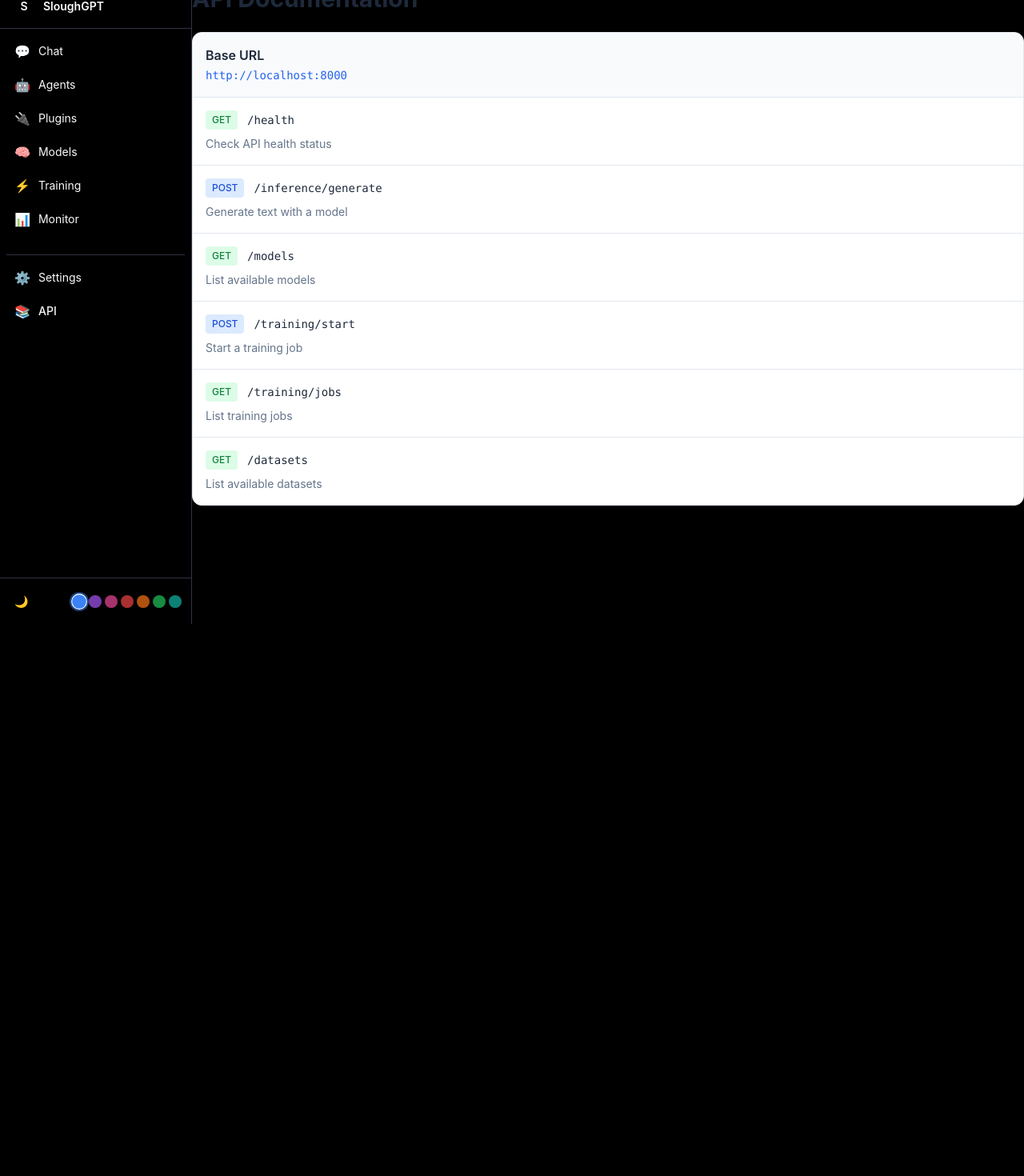
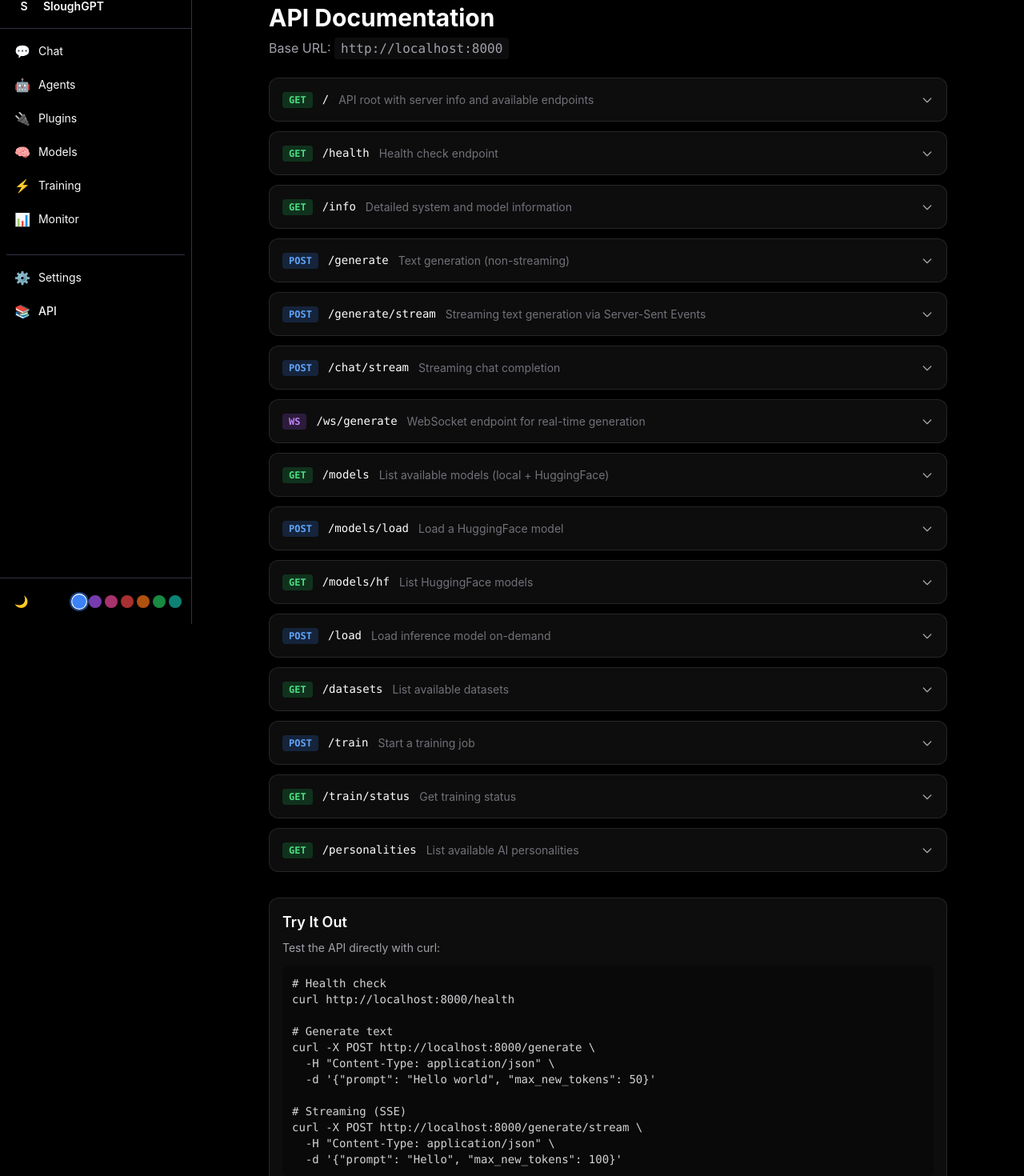
Before and after one commit to iamtowbee/sloughGPT, a Next.js app in the folder web/: page /api-docs in a window 1280 px wide. Shown: the part 20-1490 px from the top of the page at 80% size. Before the commit the page ends 800 px from the top, so only its background shows below. Built offline with nearby package versions, Linux system fonts and the light colour scheme.

Commit message:
feat: Add comprehensive API docs page
- List all 16 API endpoints with descriptions
- Expandable sections showing request body
- Method badges (GET, POST, WS)
- curl examples section

```diff
--- a/web/app/(app)/api-docs/page.tsx
+++ b/web/app/(app)/api-docs/page.tsx
@@ -1,40 +1,221 @@
+'use client'
+
+import { useState } from 'react'
+
+interface Endpoint {
+  method: string
+  path: string
+  description: string
+  body?: { field: string; type: string; required: boolean }[]
+}
+
+const endpoints: Endpoint[] = [
+  {
+    method: 'GET',
+    path: '/',
+    description: 'API root with server info and available endpoints',
+  },
+  {
+    method: 'GET',
+    path: '/health',
+    description: 'Health check endpoint',
+  },
+  {
+    method: 'GET',
+    path: '/info',
+    description: 'Detailed system and model information',
+  },
+  {
+    method: 'POST',
+    path: '/generate',
+    description: 'Text generation (non-streaming)',
+    body: [
+      { field: 'prompt', type: 'string', required: true },
+      { field: 'max_new_tokens', type: 'number', required: false },
+      { field: 'temperature', type: 'number', required: false },
+      { field: 'top_p', type: 'number', required: false },
+      { field: 'personality', type: 'string', required: false },
+    ],
+  },
+  {
+    method: 'POST',
+    path: '/generate/stream',
+    description: 'Streaming text generation via Server-Sent Events',
+    body: [
+      { field: 'prompt', type: 'string', required: true },
+      { field: 'max_new_tokens', type: 'number', required: false },
+      { field: 'temperature', type: 'number', required: false },
+    ],
+  },
+  {
+    method: 'POST',
+    path: '/chat/stream',
+    description: 'Streaming chat completion',
+    body: [
+      { field: 'messages', type: 'array', required: true },
+      { field: 'max_new_tokens', type: 'number', required: false },
+      { field: 'temperature', type: 'number', required: false },
+    ],
+  },
+  {
+    method: 'WS',
+    path: '/ws/generate',
+    description: 'WebSocket endpoint for real-time generation',
+  },
+  {
+    method: 'GET',
+    path: '/models',
+    description: 'List available models (local + HuggingFace)',
+  },
+  {
+    method: 'POST',
+    path: '/models/load',
+    description: 'Load a HuggingFace model',
+    body: [
+      { field: 'model_id', type: 'string', required: true },
+      { field: 'mode', type: 'string', required: false },
+    ],
+  },
+  {
+    method: 'GET',
+    path: '/models/hf',
+    description: 'List HuggingFace models',
+  },
+  {
+    method: 'POST',
+    path: '/load',
+    description: 'Load inference model on-demand',
+  },
+  {
+    method: 'GET',
+    path: '/datasets',
+    description: 'List available datasets',
+  },
+  {
+    method: 'POST',
+    path: '/train',
+    description: 'Start a training job',
+    body: [
+      { field: 'dataset', type: 'string', required: true },
+      { field: 'epochs', type: 'number', required: false },
+      { field: 'batch_size', type: 'number', required: false },
+      { field: 'learning_rate', type: 'number', required: false },
+    ],
+  },
+  {
+    method: 'GET',
+    path: '/train/status',
+    description: 'Get training status',
+  },
+  {
+    method: 'GET',
+    path: '/personalities',
+    description: 'List available AI personalities',
+  },
+]
+
 export default function ApiDocsPage() {
-  const endpoints = [
-    { method: 'GET', path: '/health', description: 'Check API health status' },
-    { method: 'POST', path: '/inference/generate', description: 'Generate text with a model' },
-    { method: 'GET', path: '/models', description: 'List available models' },
-    { method: 'POST', path: '/training/start', description: 'Start a training job' },
-    { method: 'GET', path: '/training/jobs', description: 'List training jobs' },
-    { method: 'GET', path: '/datasets', description: 'List available datasets' },
-  ]
+  const [expanded, setExpanded] = useState<string | null>(null)
+
+  const methodColors: Record<string, string> = {
+    GET: 'bg-green-500/20 text-green-400',
+    POST: 'bg-blue-500/20 text-blue-400',
+    PUT: 'bg-yellow-500/20 text-yellow-400',
+    DELETE: 'bg-red-500/20 text-red-400',
+    WS: 'bg-purple-500/20 text-purple-400',
+  }
 
   return (
-    <div>
-      <h1 className="text-3xl font-bold text-slate-800 dark:text-white mb-6">API Documentation</h1>
+    <div className="p-6 max-w-4xl mx-auto">
+      <h1 className="text-3xl font-bold text-white mb-2">API Documentation</h1>
+      <p className="text-zinc-400 mb-6">
+        Base URL: <code className="bg-white/5 px-2 py-1 rounded">http://localhost:8000</code>
+      </p>
 
-      <div className="bg-white dark:bg-slate-800 rounded-xl border border-slate-200 dark:border-slate-700 overflow-hidden">
-        <div className="p-4 bg-slate-50 dark:bg-slate-700 border-b border-slate-200 dark:border-slate-700">
-          <h2 className="font-semibold text-slate-800 dark:text-white">Base URL</h2>
-          <code className="text-sm text-blue-600">http://localhost:8000</code>
-        </div>
+      <div className="space-y-3">
+        {endpoints.map((ep) => (
+          <div
+            key={ep.path}
+            className="bg-white/5 border border-white/10 rounded-xl overflow-hidden"
+          >
+            <button
+              onClick={() => setExpanded(expanded === ep.path ? null : ep.path)}
+              className="w-full flex items-center gap-3 p-4 text-left hover:bg-white/5 transition-colors"
+            >
+              <span
+                className={`px-2 py-0.5 rounded text-xs font-mono font-bold ${methodColors[ep.method]}`}
+              >
+                {ep.method}
+              </span>
+              <code className="text-white font-mono">{ep.path}</code>
+              <span className="text-zinc-500 text-sm flex-1">{ep.description}</span>
+              <svg
+                className={`w-4 h-4 text-zinc-400 transition-transform ${
+                  expanded === ep.path ? 'rotate-180' : ''
+                }`}
+                fill="none"
+                stroke="currentColor"
+                viewBox="0 0 24 24"
+              >
+                <path
+                  strokeLinecap="round"
+                  strokeLinejoin="round"
+                  strokeWidth={2}
+                  d="M19 9l-7 7-7-7"
+                />
+              </svg>
+            </button>
 
-        <div className="divide-y divide-slate-200 dark:divide-slate-700">
-          {endpoints.map((endpoint, i) => (
-            <div key={i} className="p-4">
-              <div className="flex items-center gap-3 mb-2">
-                <span className={`px-2 py-1 rounded text-xs font-medium ${
-                  endpoint.method === 'GET' ? 'bg-green-100 text-green-700' :
-                  endpoint.method === 'POST' ? 'bg-blue-100 text-blue-700' :
-                  'bg-red-100 text-red-700'
-                }`}>
-                  {endpoint.method}
-                </span>
-                <code className="text-sm text-slate-800 dark:text-white">{endpoint.path}</code>
+            {expanded === ep.path && ep.body && (
+              <div className="px-4 pb-4 border-t border-white/10">
+                <p className="text-sm text-zinc-400 mt-3 mb-2">Request Body:</p>
+                <div className="bg-black/20 rounded-lg overflow-hidden">
+                  <table className="w-full text-sm">
+                    <thead>
+                      <tr className="border-b border-white/10">
+                        <th className="px-3 py-2 text-left text-zinc-400 font-medium">Field</th>
+                        <th className="px-3 py-2 text-left text-zinc-400 font-medium">Type</th>
+                        <th className="px-3 py-2 text-left text-zinc-400 font-medium">Required</th>
+                      </tr>
+                    </thead>
+                    <tbody>
+                      {ep.body.map((field) => (
+                        <tr key={field.field} className="border-b border-white/5">
+                          <td className="px-3 py-2 text-cyan-400 font-mono">{field.field}</td>
+                          <td className="px-3 py-2 text-zinc-300">{field.type}</td>
+                          <td className="px-3 py-2">
+                            {field.required ? (
+                              <span className="text-red-400">Yes</span>
+                            ) : (
+                              <span className="text-zinc-500">No</span>
+                            )}
+                          </td>
+                        </tr>
+                      ))}
+                    </tbody>
+                  </table>
+                </div>
               </div>
-              <p className="text-sm text-slate-500">{endpoint.description}</p>
-            </div>
-          ))}
-        </div>
+            )}
+          </div>
+        ))}
+      </div>
+
+      <div className="mt-8 p-4 bg-white/5 border border-white/10 rounded-xl">
+        <h2 className="text-lg font-semibold text-white mb-2">Try It Out</h2>
+        <p className="text-zinc-400 text-sm mb-3">Test the API directly with curl:</p>
+        <pre className="bg-black/30 rounded-lg p-3 text-sm text-zinc-300 overflow-x-auto">{`# Health check
+curl http://localhost:8000/health
+
+# Generate text
+curl -X POST http://localhost:8000/generate \\
+  -H "Content-Type: application/json" \\
+  -d '{"prompt": "Hello world", "max_new_tokens": 50}'
+
+# Streaming (SSE)
+curl -X POST http://localhost:8000/generate/stream \\
+  -H "Content-Type: application/json" \\
+  -d '{"prompt": "Hello", "max_new_tokens": 100}'`}</pre>
       </div>
     </div>
   )
```
